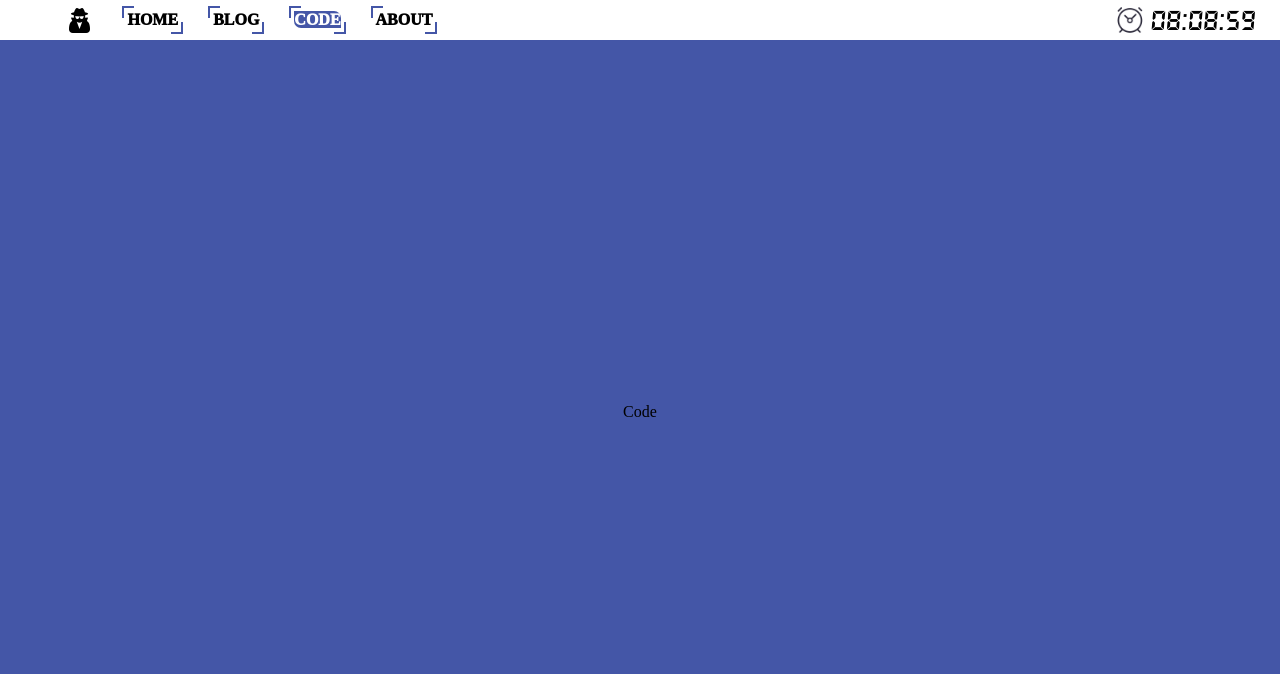
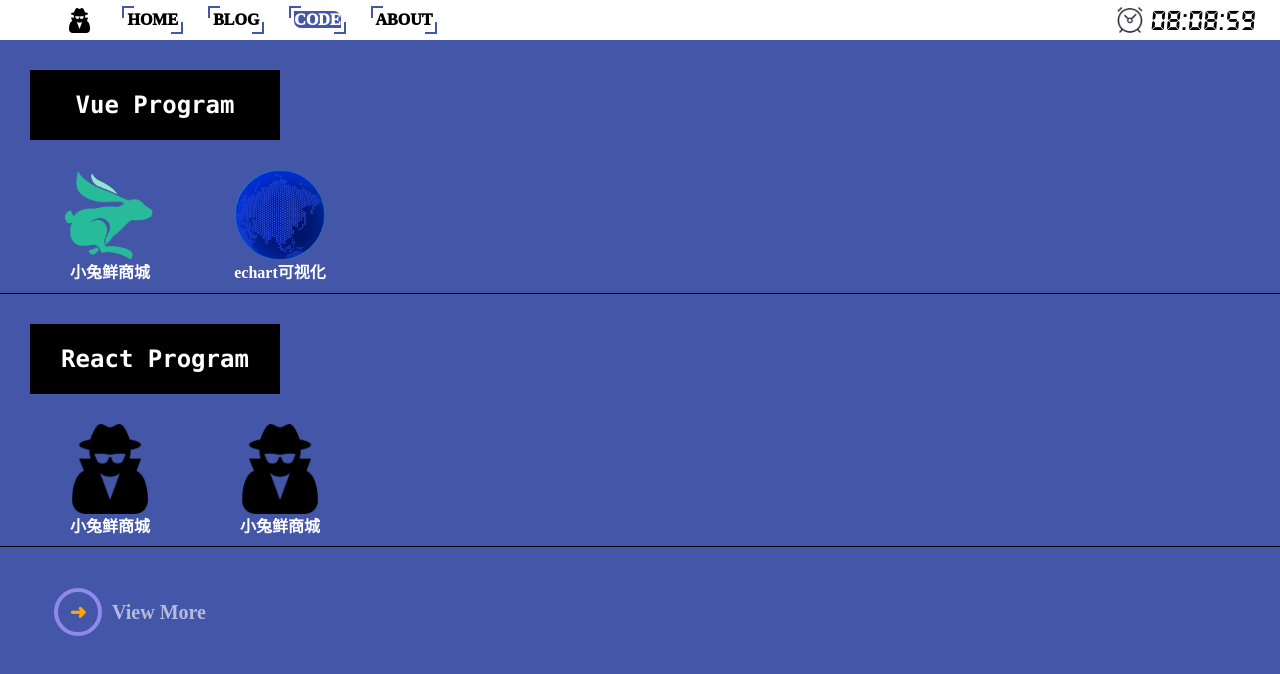
Before and after one commit to Xu-Jia-Yue/Mr.Yue-Personal-Web, a React (Vite) app: page /code in a window 1280 px wide. Shown: the top 674 px of the page. Built offline with nearby package versions, Linux system fonts and the light colour scheme.

Commit message:
code页面的搭建

```diff
--- a/src/pages/Code/index.scss
+++ b/src/pages/Code/index.scss
@@ -1,9 +1,95 @@
+@import '../../style/variables.scss';
+
 .code {
-  width: 85%;
-  height: 90%;
+  width: 100%;
+  height: 100%;
   flex: 1;
-  margin: 30px auto;
+  position: relative;
+  background-color: $bgColor;
   display: flex;
-  justify-content: space-around;
-  align-items: center;
+  flex-direction: column;
+  h2 {
+    width: 250px;
+    height: 70px;
+    line-height: 70px;
+    text-align: center;
+    font-weight: bolder;
+    color: white;
+    background-color: black;
+    font-family: 'Lucida Console', 'Courier New', monospace;
+    margin: 30px;
+    animation-duration: 1s;
+  }
+  .codeContent {
+    display: flex;
+    .item {
+      cursor: pointer;
+      width: 120px;
+      height: 120px;
+      text-align: center;
+      color: white;
+      font-weight: bold;
+      margin-left: 50px;
+      transition: all .3s;
+      img {
+        width: 90px;
+        height: 90px;
+      }
+      span {
+        display: inline-block;
+      }
+    }
+    .item:hover {
+      transform: translateY(-10px);
+      transform: translateY(-3px);
+      text-shadow: black 2px 4px;
+    }
+  }
+  .VuePro {
+    border-bottom: 1px solid;
+    flex: 4;
+  }
+  .ReactPro {
+    flex: 4;
+    border-bottom: 1px solid;
+  }
+  .more {
+    flex: 4;
+    .view {
+      width: 200px;
+      height: 70px;
+      line-height: 70px;
+      font-size: 20px;
+      font-weight: bold;
+      text-align: center;
+      margin: 30px;
+      cursor: pointer;
+      .allow {
+        display: inline-block;
+        font-size: 20px;
+        color: orange;
+        margin-top: 30px;
+        border: 4px solid rgb(142, 137, 236);
+        width: 40px;
+        height: 40px;
+        text-align: center;
+        line-height: 40px;
+        margin: 0px auto;
+        border-radius: 100px;
+        margin-right: 10px;
+        transition: all 0.3s;
+      }
+      .text {
+        color: rgb(180, 187, 220);
+        transition: all 0.3s;
+      }
+    }
+    .view:hover .allow {
+      background-color: rgb(142, 137, 236);
+      color: rgb(255, 255, 255);
+    }
+    .view:hover .text {
+      color: rgb(255, 255, 255);
+    }
+  }
 }
--- a/src/pages/Code/index.tsx
+++ b/src/pages/Code/index.tsx
@@ -1,6 +1,43 @@
 // import React from 'react'
+import { useNavigate } from 'react-router-dom'
 import './index.scss'
 
 export default function Code() {
-  return <div className='code'>Code</div>
+  const navigate = useNavigate()
+  return (
+    <div className='code'>
+      <div className='VuePro'>
+        <h2 className='animate__animated animate__flipInX'>Vue Program</h2>
+        <div className='codeContent'>
+          <div className='item'>
+            <img src='/src/images/rabbit.png' alt='' />
+            <span>小兔鲜商城</span>
+          </div>
+          <div className='item'>
+            <img src='/src/images/map.png' alt='' />
+            <span>echart可视化</span>
+          </div>
+        </div>
+      </div>
+      <div className='ReactPro'>
+        <h2 className='animate__animated animate__flipInX'>React Program</h2>
+        <div className='codeContent'>
+          <div className='item'>
+            <img src='/src/images/神秘人.png' alt='' />
+            <span>小兔鲜商城</span>
+          </div>
+          <div className='item'>
+            <img src='/src/images/神秘人.png' alt='' />
+            <span>小兔鲜商城</span>
+          </div>
+        </div>
+      </div>
+      <div className='more'>
+        <p className='view' onClick={() => navigate('/about')}>
+          <span className='allow'> ➜ </span>
+          <span className='text'>View More</span>
+        </p>
+      </div>
+    </div>
+  )
 }
--- a/src/pages/Layout/index.scss
+++ b/src/pages/Layout/index.scss
@@ -82,6 +82,5 @@
   .content {
     height: 100vh;
     background-color: $bgColor;
-    // background-color: orange;
   }
 }
```
Also changed, not shown: src/images/map.png (added), src/images/rabbit.png (added).
